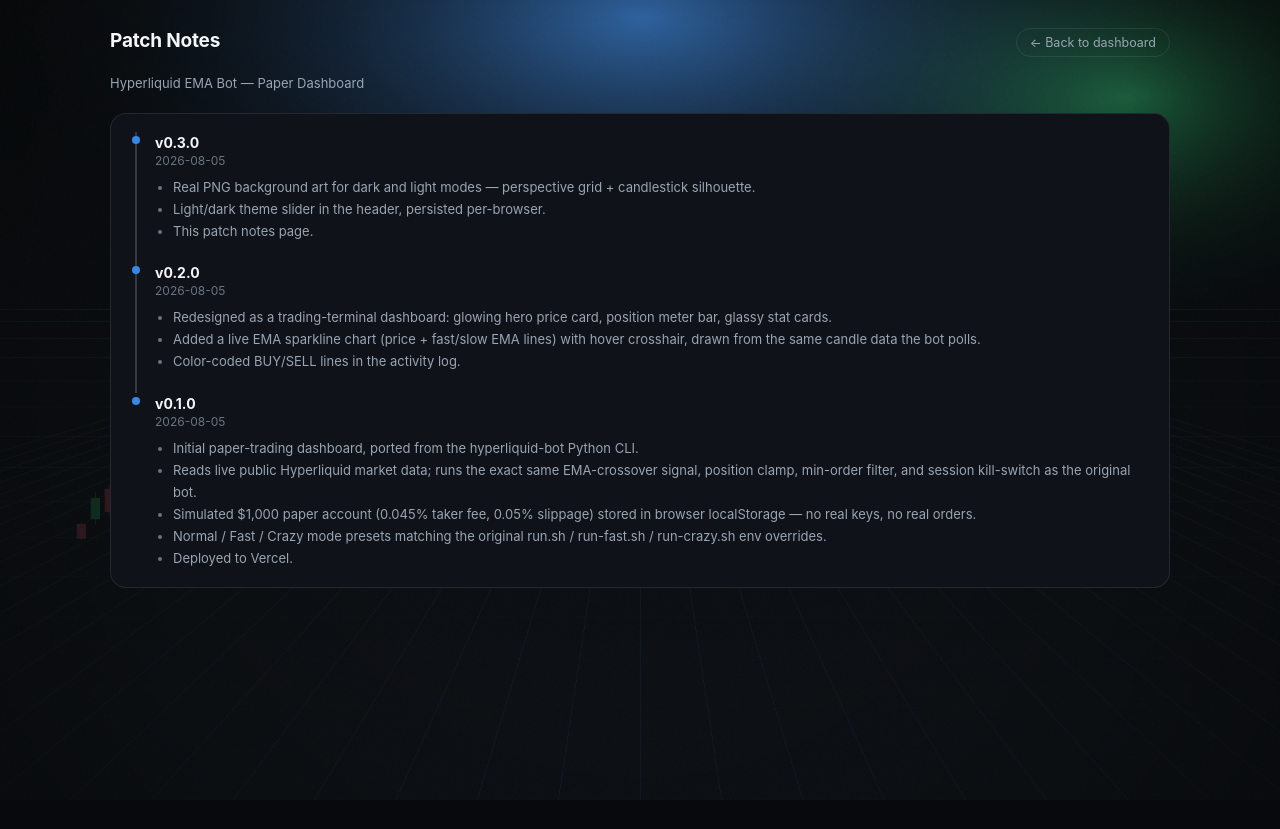
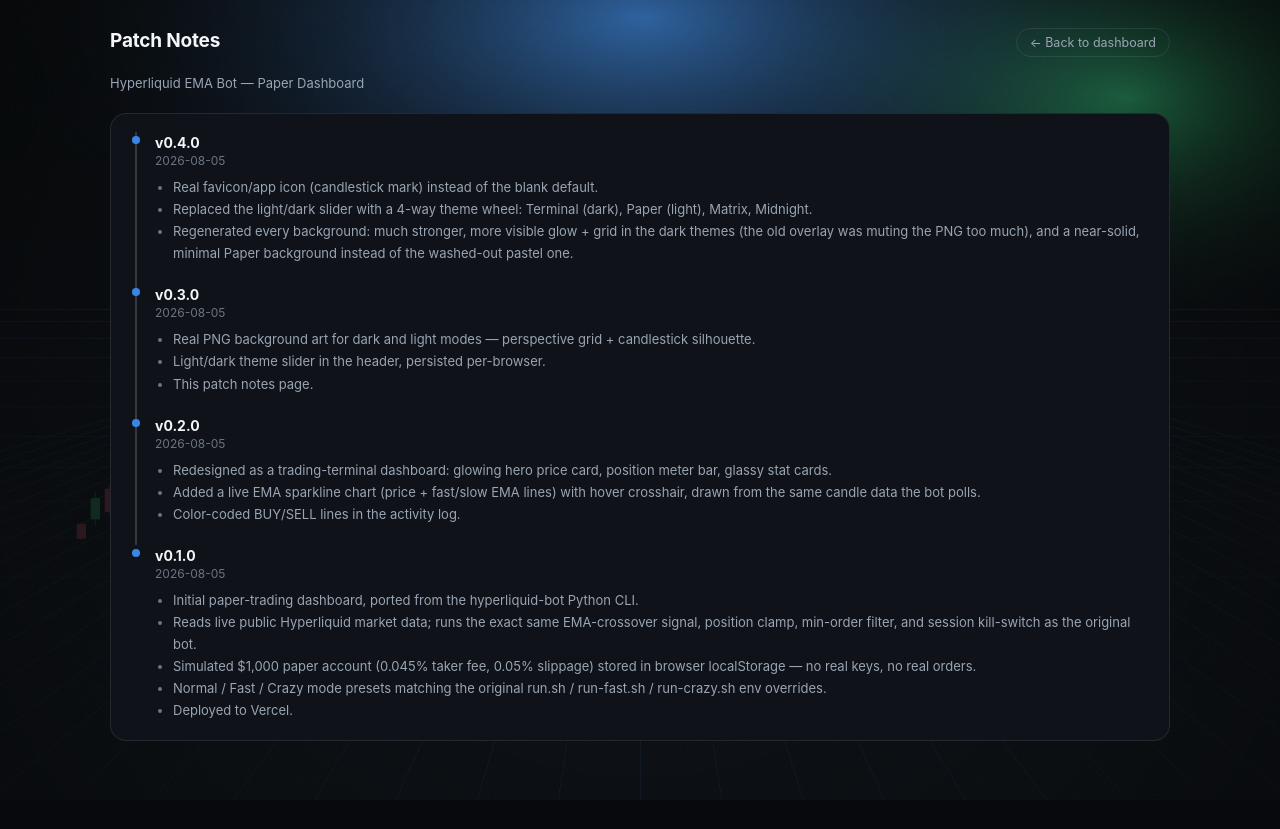
Before and after one commit to Gariyuuu/hyperliquid-bot-web, a Next.js app: page /changelog in a window 1280 px wide. Before the commit the page ends 800 px from the top, so only its background shows below. Built offline with nearby package versions, Linux system fonts and the light colour scheme.

Commit message:
Update patch notes for v0.4.0

```diff
--- a/app/changelog/page.tsx
+++ b/app/changelog/page.tsx
@@ -1,6 +1,15 @@
 import Link from "next/link";
 
 const ENTRIES = [
+  {
+    version: "v0.4.0",
+    date: "2026-08-05",
+    items: [
+      "Real favicon/app icon (candlestick mark) instead of the blank default.",
+      "Replaced the light/dark slider with a 4-way theme wheel: Terminal (dark), Paper (light), Matrix, Midnight.",
+      "Regenerated every background: much stronger, more visible glow + grid in the dark themes (the old overlay was muting the PNG too much), and a near-solid, minimal Paper background instead of the washed-out pastel one.",
+    ],
+  },
   {
     version: "v0.3.0",
     date: "2026-08-05",
```
